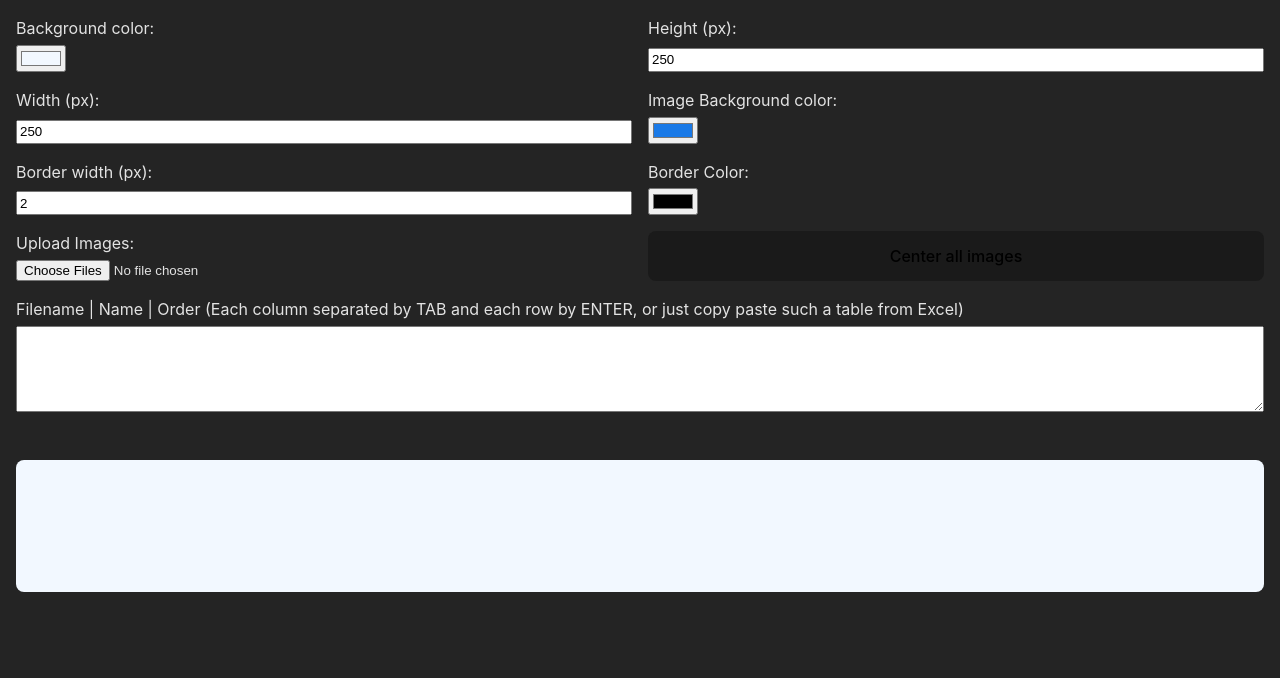
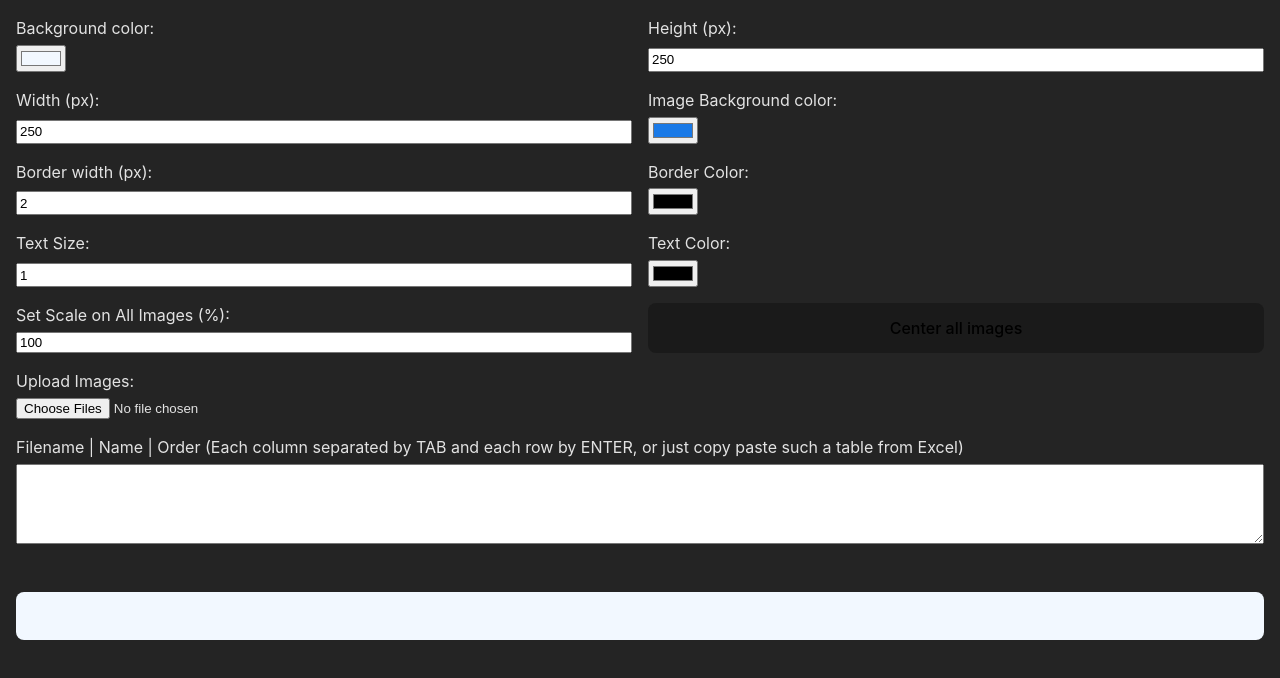
Before and after one commit to Necryl/image-gallery-react, a React (Vite) app: page / in a window 1280 px wide. Shown: the top 678 px of the page. Built offline with nearby package versions, Linux system fonts and the light colour scheme.

Commit message:
Implement zoom completely and fix some bugs especially css

```diff
--- a/src/App.css
+++ b/src/App.css
@@ -38,7 +38,7 @@ body {
   gap: 1rem;
 
   padding: 1rem;
-  min-height: 100px;
+  min-height: 3rem;
   border-radius: 0.5rem;
 }
 
--- a/src/App.jsx
+++ b/src/App.jsx
@@ -5,7 +5,10 @@ import Image from "./Image.jsx";
 function App() {
   const [height, setHeight] = useState(250);
   const [width, setWidth] = useState(250);
+  const [globalZoom, setGlobalZoom] = useState(1);
   const [imageBgColor, setImageBgColor] = useState("#1979E7");
+  const [textColor, setTextColor] = useState("#000000");
+  const [textSize, setTextSize] = useState(1);
   const [bgColor, setBgColor] = useState("#F2F8FF");
   const [borderWidth, setBorderWidth] = useState(2);
   const [borderColor, setBorderColor] = useState("#000000");
@@ -125,7 +128,7 @@ function App() {
             id=""
             value={borderWidth}
             onChange={(e) => {
-              setBorderWidth(e.target.value);
+              setBorderWidth(Number(e.target.value));
             }}
           />
         </label>
@@ -141,11 +144,60 @@ function App() {
             }}
           />
         </label>
-        <label htmlFor="" className="uploadBtn">
-          Upload Images: <input type="file" onChange={receiveFiles} multiple />
+        <label htmlFor="" className="textSize">
+          Text Size:
+          <input
+            type="number"
+            name=""
+            id=""
+            value={textSize}
+            onChange={(e) => {
+              setTextSize(Number(e.target.value));
+            }}
+          />
+        </label>
+        <label htmlFor="" className="textColor">
+          Text Color:
+          <input
+            type="color"
+            name=""
+            id=""
+            value={textColor}
+            onChange={(e) => {
+              setTextColor(e.target.value);
+            }}
+          />
+        </label>
+        <label htmlFor="" className="zoom">
+          Set Scale on All Images (%):
+          <input
+            type="number"
+            min={10}
+            max={1000}
+            name=""
+            id=""
+            value={globalZoom * 100}
+            onChange={(e) => {
+              setGlobalZoom(
+                (() => {
+                  const num = Number(e.target.value) / 100;
+                  if (num >= 0.01 && num <= 10) {
+                    return num;
+                  } else if (num < 0.01) {
+                    return 0.01;
+                  } else {
+                    return 10;
+                  }
+                })()
+              );
+            }}
+          />
         </label>
         <label htmlFor="" className="centerAllBtn">
           <button>Center all images</button>
+        </label>
+        <label htmlFor="" className="uploadBtn">
+          Upload Images: <input type="file" onChange={receiveFiles} multiple />
         </label>
         <label htmlFor="" className="dataInput">
           Filename | Name | Order (Each column separated by TAB and each row by
@@ -167,6 +219,9 @@ function App() {
                   imageBgColor,
                   borderWidth,
                   borderColor,
+                  textSize,
+                  textColor,
+                  globalZoom,
                   imageData: image.src,
                   name: data[image.id].name,
                 }}
--- a/src/Image.css
+++ b/src/Image.css
@@ -1,10 +1,26 @@
 .image-container {
   display: grid;
+  justify-items: center;
+  gap: 0.5em;
+}
+.image-wrapper {
+  display: grid;
+  place-content: center;
   color: black;
-  justify-items: center;
   border-radius: 0.4rem;
   border-style: solid;
+  overflow: hidden;
+  position: relative;
 }
+
 .image-container img {
-  object-fit: cover;
+  height: 100%;
+  object-fit: contain;
 }
+
+.image-container h3 {
+  color: black;
+  font-size: 1em;
+  margin: 0%;
+  padding: 0%;
+}
--- a/src/Image.jsx
+++ b/src/Image.jsx
@@ -1,6 +1,8 @@
 import PropTypes from "prop-types";
 import "./Image.css";
 import { useState } from "react";
+import { useEffect } from "react";
+import { useRef } from "react";
 
 function Image({ dataProp }) {
   const {
@@ -9,25 +11,52 @@ function Image({ dataProp }) {
     imageBgColor,
     borderWidth,
     borderColor,
+    textSize,
+    textColor,
+    globalZoom,
     imageData,
     name,
   } = dataProp;
 
   const [isDragging, setIsDragging] = useState(false);
-  const [zoom, setZoom] = useState(1);
+  const [zoom, setZoom] = useState(globalZoom);
+  const oldZoomRef = useRef({
+    global: globalZoom,
+    zoom: zoom,
+    latesIsGlobal: true,
+  });
+  const oldZoom = oldZoomRef.current;
+  if (oldZoom.global !== globalZoom) {
+    oldZoom.global = globalZoom;
+    oldZoom.latesIsGlobal = true;
+  } else if (oldZoom.zoom !== zoom) {
+    oldZoom.zoom = zoom;
+    oldZoom.latesIsGlobal = false;
+  }
+  const containerRef = useRef();
 
+  useEffect(() => {
     const handleWheel = (e) => {
       e.preventDefault();
       const scaleFactor = 0.1;
       let newZoom = zoom + (e.deltaY < 0 ? scaleFactor : -scaleFactor);
-    newZoom = Math.max(0.5, Math.min(newZoom, 3)); // Min and max zoom limits
+      newZoom = Math.max(0.1, Math.min(newZoom, 10)); // Min and max zoom limits
       setZoom(newZoom);
     };
+    const container = containerRef.current;
+    container.addEventListener("wheel", handleWheel, { passive: false });
+
+    // Cleanup listener on unmount
+    return () => {
+      container.removeEventListener("wheel", handleWheel);
+    };
+  }, [zoom]);
 
   return (
+    <div className="image-container" style={{ fontSize: textSize + "rem" }}>
       <div
-      className="image-container"
-      onWheel={handleWheel}
+        className="image-wrapper"
+        ref={containerRef}
         style={{
           backgroundColor: imageBgColor,
           borderWidth: borderWidth,
@@ -35,15 +64,13 @@ function Image({ dataProp }) {
           cursor: isDragging ? "grabbing" : "grab",
           height: height + "px",
           width: width + "px",
-        overflow: "hidden",
         }}
       >
         <img
           src={imageData}
           style={{
+            transform: `scale(${oldZoom.latesIsGlobal ? globalZoom : zoom})`,
             height: height + "px",
-          width: width + "px",
-          transform: `scale(${zoom})`,
           }}
           alt={"image of " + name}
           onMouseDown={() => {
@@ -56,7 +83,8 @@ function Image({ dataProp }) {
             setIsDragging(false);
           }}
         />
-      <h3>{name}</h3>
+      </div>
+      <h3 style={{ color: textColor }}>{name}</h3>
     </div>
   );
 }
@@ -68,6 +96,9 @@ Image.propTypes = {
     imageBgColor: PropTypes.string.isRequired,
     borderWidth: PropTypes.number.isRequired,
     borderColor: PropTypes.string.isRequired,
+    textSize: PropTypes.number.isRequired,
+    textColor: PropTypes.string.isRequired,
+    globalZoom: PropTypes.number.isRequired,
     imageData: PropTypes.string.isRequired,
     name: PropTypes.string.isRequired,
   }).isRequired,
--- a/src/index.css
+++ b/src/index.css
@@ -36,3 +36,7 @@ button:focus,
 button:focus-visible {
   outline: 4px auto -webkit-focus-ring-color;
 }
+
+* {
+  box-sizing: border-box;
+}
```
Lines whose indentation alone changed are shown as unchanged.
